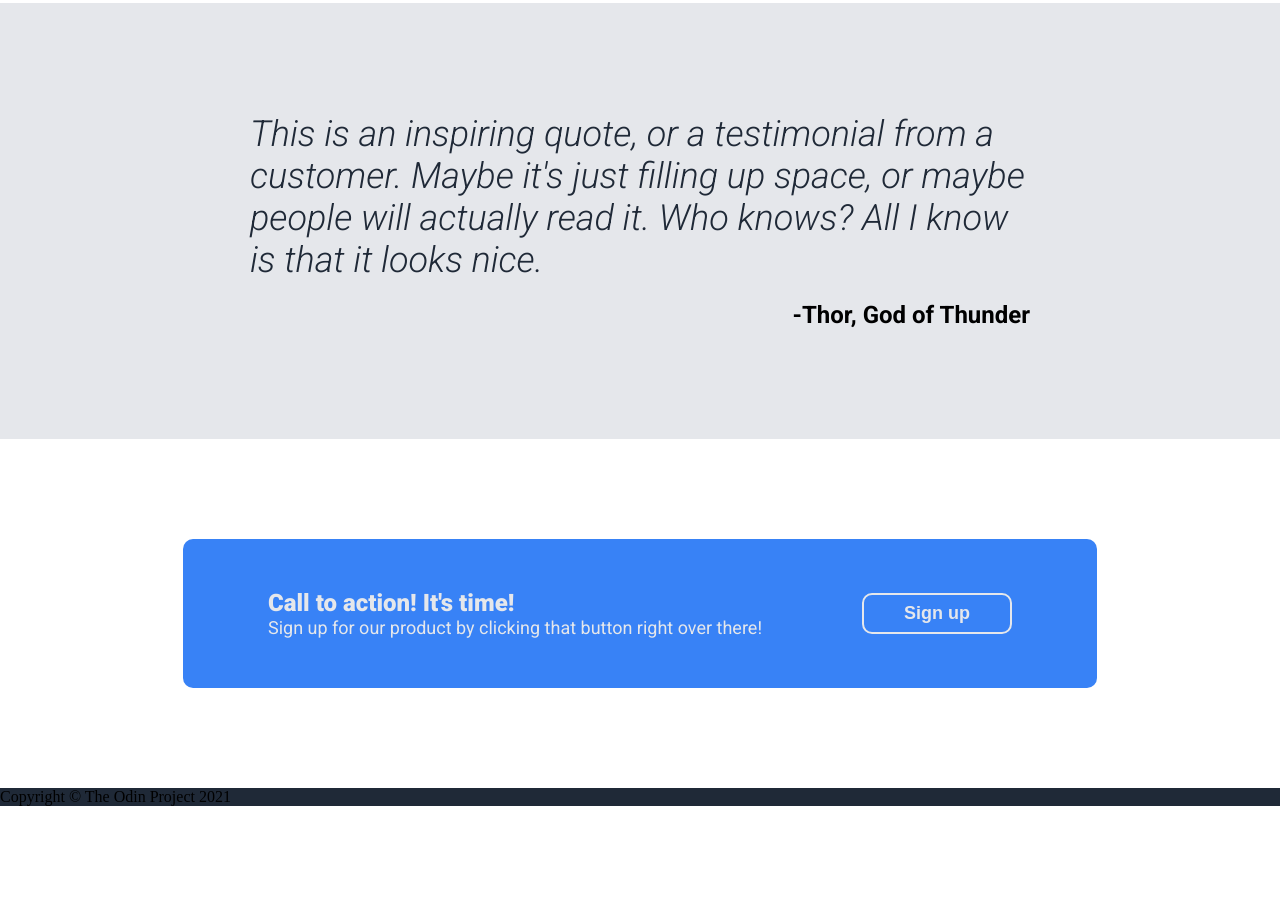
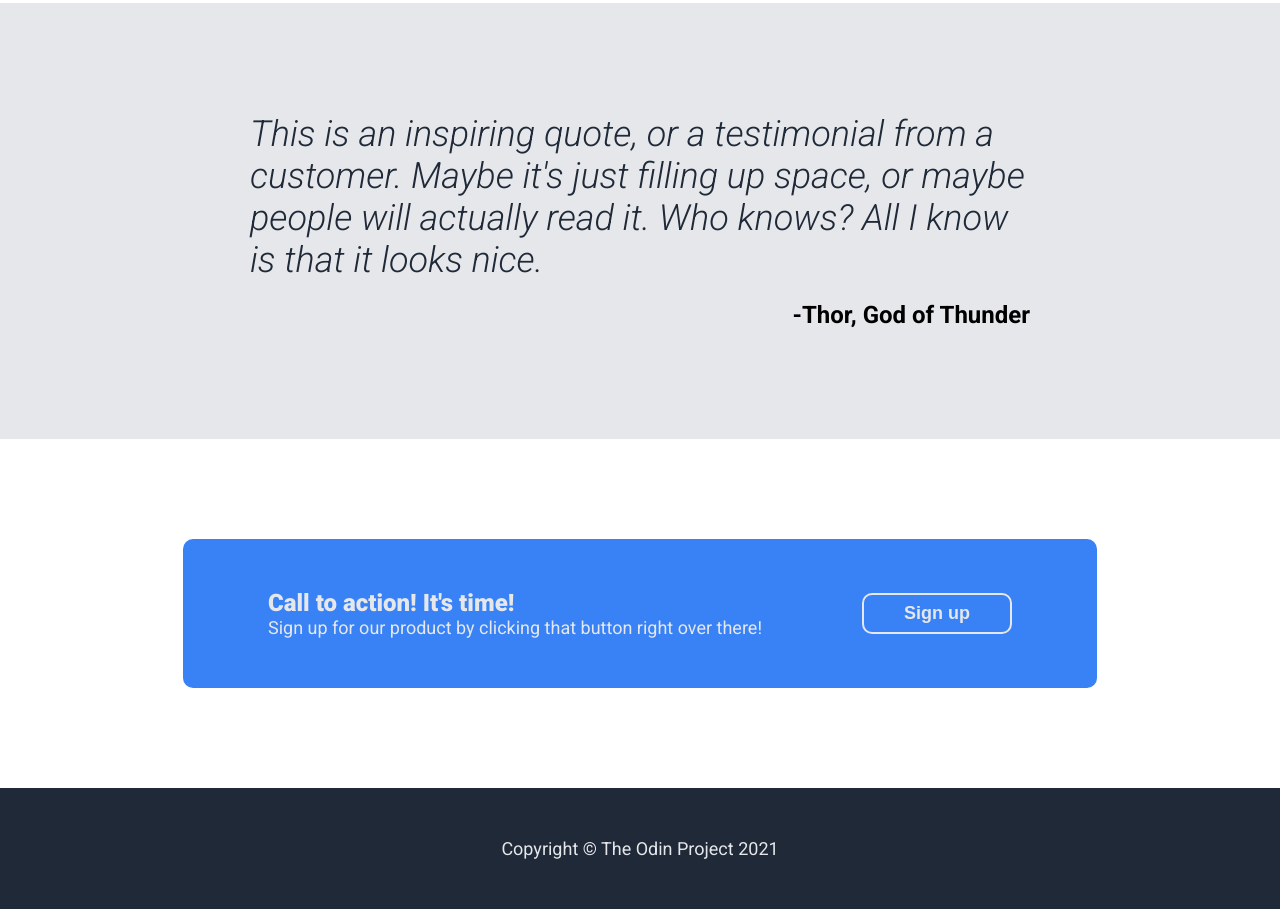
Before and after one commit to TheThirdReign/odin_landing_page, a plain HTML site: page index.html in a window 1280 px wide. Shown: the part 1002-1911 px from the top of the page. Before the commit the page ends 1808 px from the top, so only its background shows below. Drawn offline with Linux system fonts and the light colour scheme.

Commit message:
Finished styling

```diff
--- a/styles.css
+++ b/styles.css
@@ -225,6 +225,16 @@ a {
   justify-content: center;
 }
 
+.footer {
+  color: #e5e7eb;
+  padding-top: 50px;
+  padding-bottom: 50px;
+  text-align: center;
+  font-family: "Roboto";
+  font-size: 18px;
+}
+
+
 /* For Font */
 
 .roboto-thin {
```
